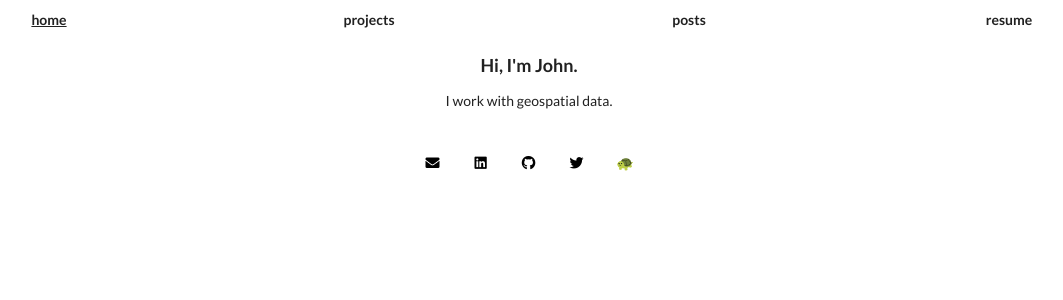
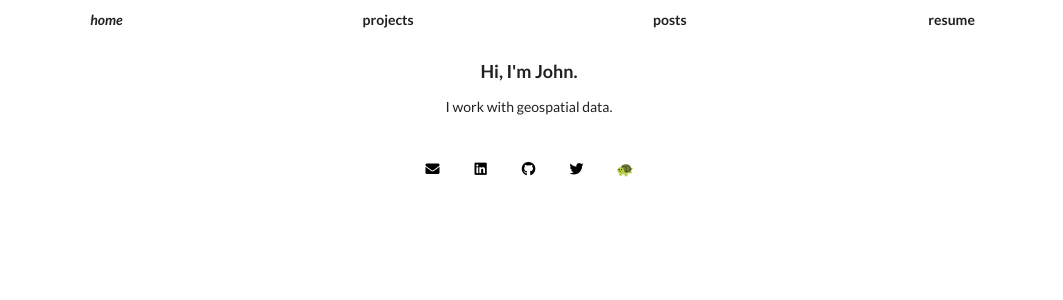
Before and after one commit to jkgeo/jkgeo, a Django app: page / in a window 1280 px wide. Shown: the top 300 px of the page, without its empty margins (111-1174 px from the left). Run offline with Django 3.2, Linux system fonts and the light colour scheme; parts of the project's set-up code (start-up, migrations or seed data) failed here and were passed over; some libraries are stand-ins or nearby versions.

Commit message:
improved header spacing; changed header item style

```diff
--- a/jkgeo/core/static/core/style/main.css
+++ b/jkgeo/core/static/core/style/main.css
@@ -1,7 +1,7 @@
 /*main.css*/
 
 .selected.item {
-	text-decoration: underline !important;
+	font-style: italic;
 }
 
 a {
--- a/jkgeo/templates/base.html
+++ b/jkgeo/templates/base.html
@@ -20,6 +20,7 @@
 
 <body>
 
+<div class="ui header-menu container">
 {% block menu %}
 	<div class="ui four item secondary menu">
 		<a class="header item" href="{% url 'home' %}">home</a>
@@ -28,11 +29,12 @@
 		<a class="header item" href="{% url 'resume' %}">resume</a>
 	</div>
 {% endblock menu %}
-
-	<div class="ui main-content container">
-	{% block body %}
-	{% endblock body %}
-	</div>
+</div>
+<br>
+<div class="ui main-content container">
+{% block body %}
+{% endblock body %}
+</div>
 
 {% block footer %}
 	<div class="ui footer centered grid">
```
